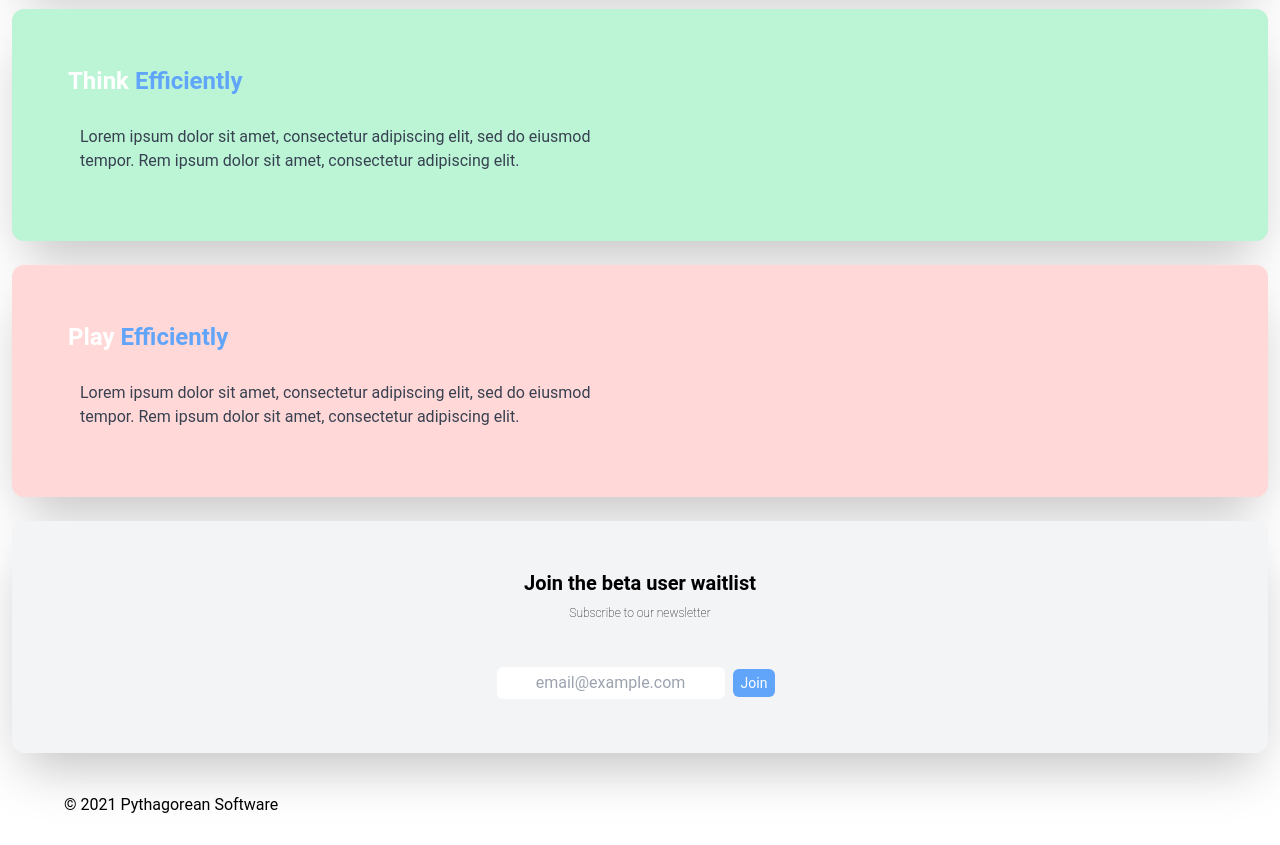
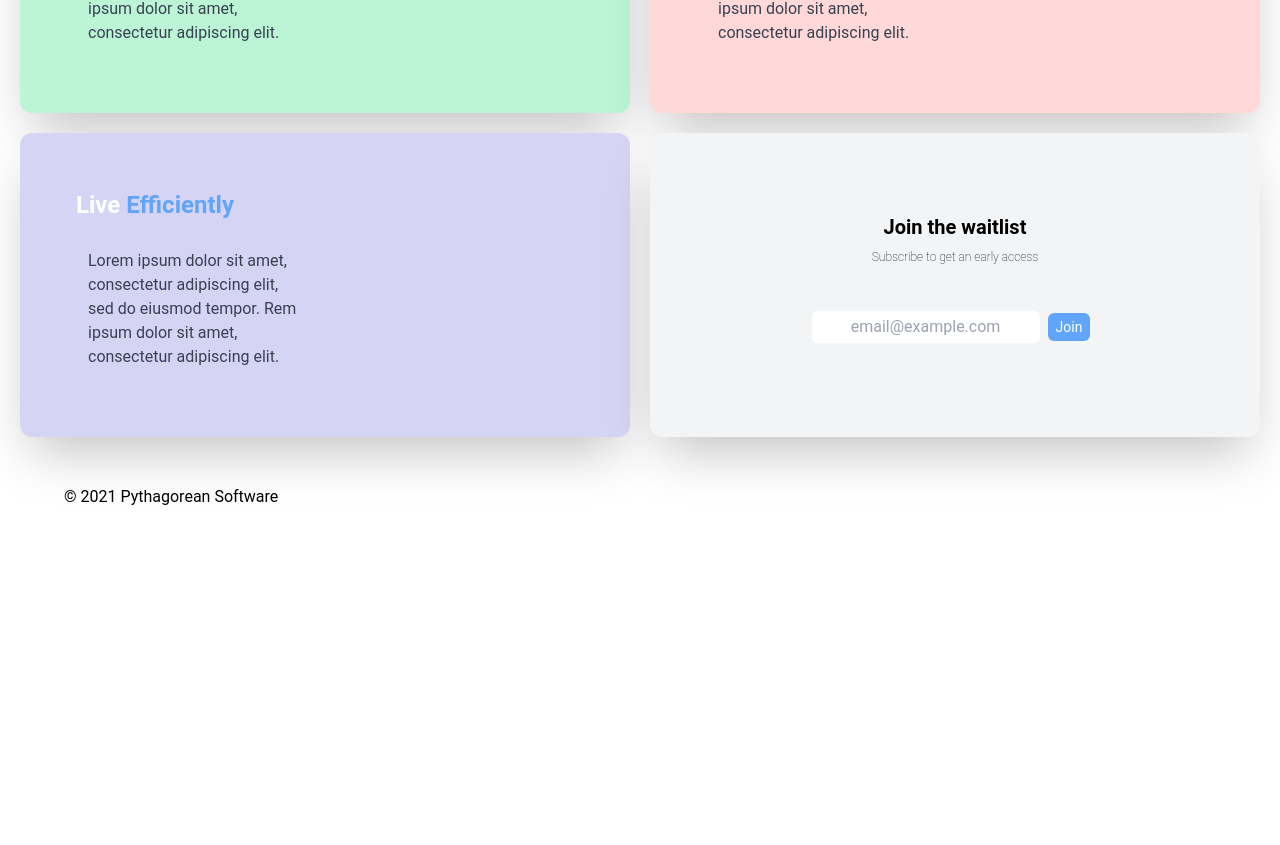
Before and after one commit to pythagoreaneng/efficiently-app-landing, a React (Create React App) app: page / in a window 1280 px wide. Shown: the part 895-1740 px from the top of the page. After the commit the page ends 1432 px from the top, so only its background shows below. Built offline with nearby package versions, Linux system fonts and the light colour scheme.

Commit message:
Add 2 cols view

```diff
--- a/src/components/Card.js
+++ b/src/components/Card.js
@@ -2,7 +2,7 @@ import React from 'react'
 
 function Card(props) {
     return (
-        <div className="my-3 p-12 rounded-xl shadow-2xl bg-gray-100 text-white" style={props.style}>
+        <div className="p-12 rounded-xl shadow-2xl bg-gray-100 text-white" style={props.style}>
 
             <div className="p-2 text-2xl font-bold">
                 <h3>{props.title} <span className="text-blue-400">Efficiently</span></h3>
--- a/src/pages/index.js
+++ b/src/pages/index.js
@@ -13,7 +13,7 @@ const Home = () => {
                 </button>
             </div>
 
-            <div className="mx-3 grid justify-items-stretch">
+            <div className="m-3 grid md:grid-cols-2 md:m-5 gap-5">
                 <Card
                     style={{backgroundColor: "#EAEC8C"}}
                     title='Plan'
@@ -34,12 +34,16 @@ const Home = () => {
                     title='Play'
                     body='Lorem ipsum dolor sit amet,  consectetur adipiscing elit, sed do eiusmod tempor. Rem ipsum dolor sit amet,  consectetur adipiscing elit.'
                 />
-                <div className="my-3 p-12 rounded-xl shadow-2xl bg-gray-100 text-center">
-                    <label className="font-bold text-xl" htmlFor='email'>Join the beta user waitlist
-                    <p className="mt-2 mb-10 font-thin text-xs">Subscribe to our newsletter</p>
-
+                <Card
+                    style={{backgroundColor: "#D5D4F5"}}
+                    title='Live'
+                    body='Lorem ipsum dolor sit amet,  consectetur adipiscing elit, sed do eiusmod tempor. Rem ipsum dolor sit amet,  consectetur adipiscing elit.'
+                />
+                <div className="rounded-xl shadow-2xl bg-gray-100 text-center">
+                    <div className='p-20'>
+                        <label className="font-bold text-xl" htmlFor='email'>Join the waitlist
+                            <p className="mt-2 mb-10 font-thin text-xs">Subscribe to get an early access</p>
                         </label>
-
                         <form className="">
                             <input
                                     id='email'
@@ -56,6 +60,7 @@ const Home = () => {
                         </form>
                     </div>
                 </div>
+            </div>
 
         </>
     )
```
Lines whose indentation alone changed are shown as unchanged.
